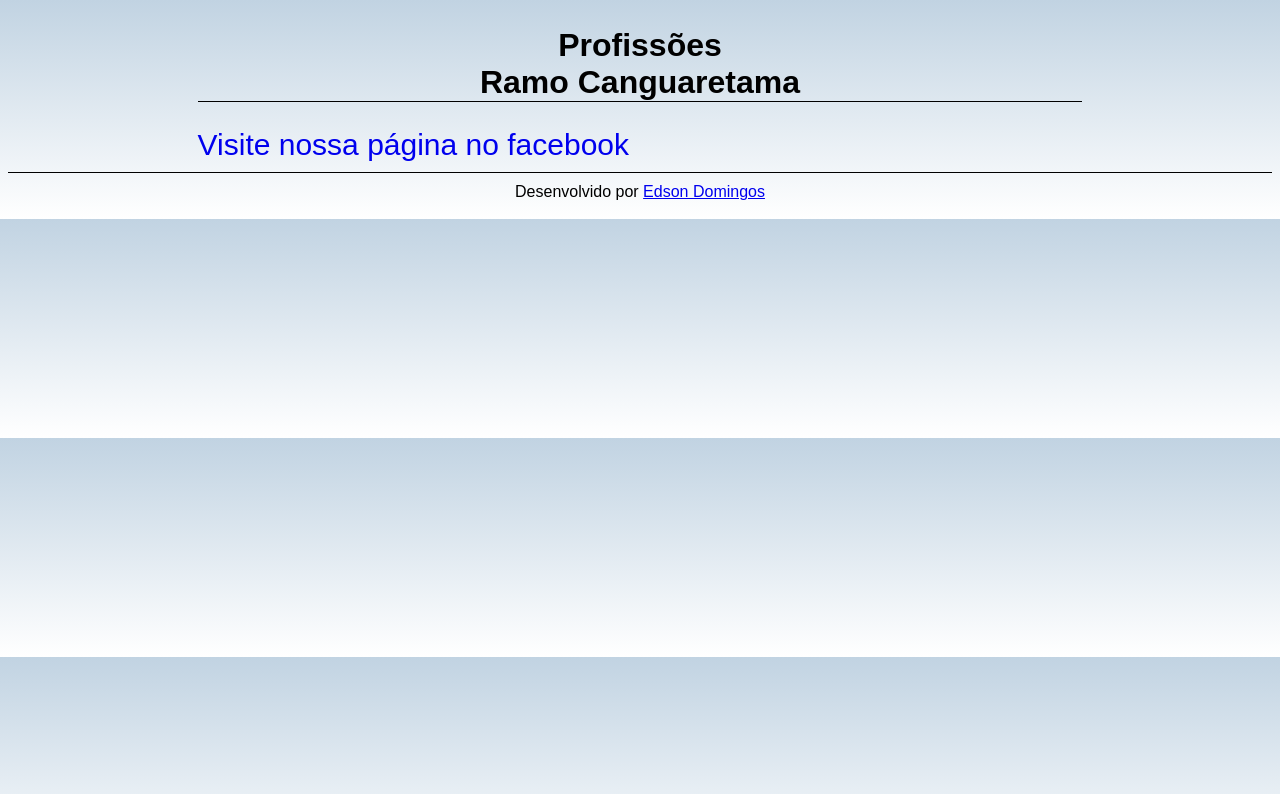
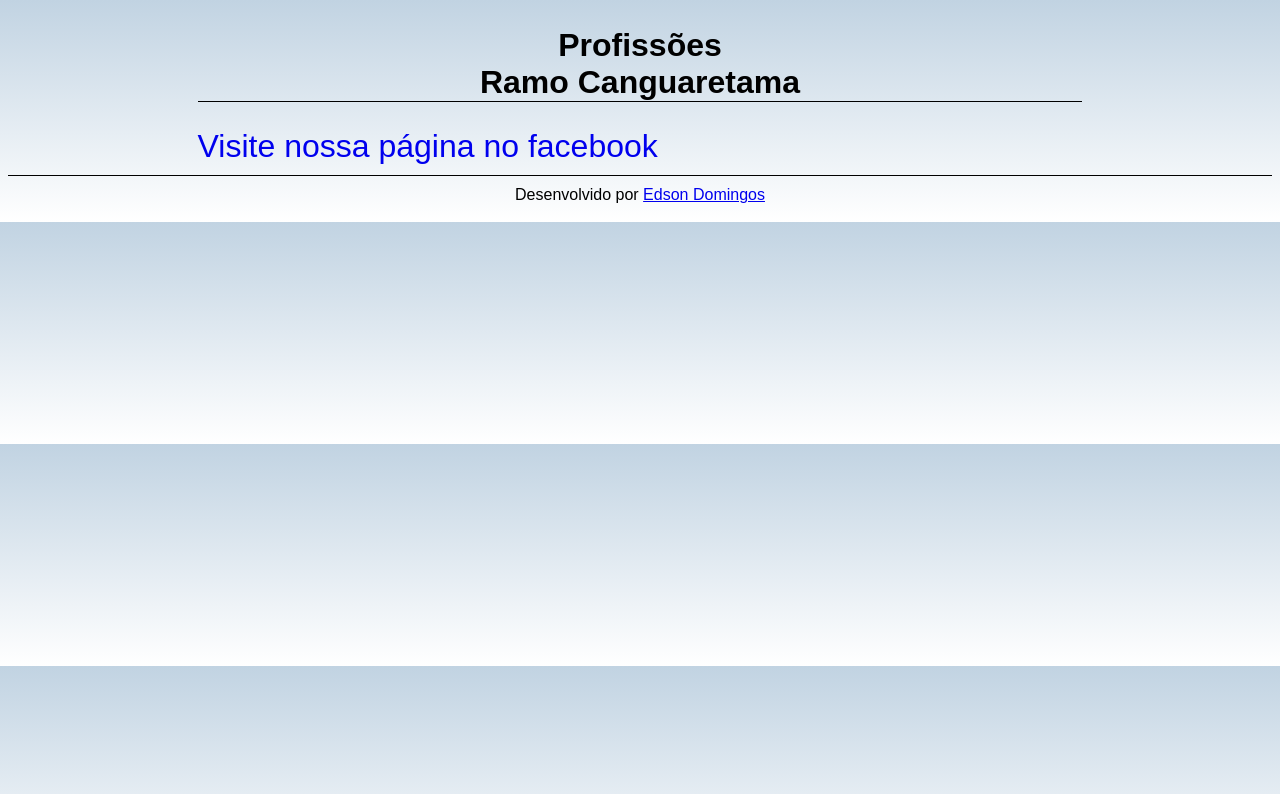
Before and after one commit to Edsondomingos/HTML-CSS-JAVASCRIPT, a plain HTML site: page profissoesIrmaos/index.html in a window 1280 px wide. Drawn offline with Linux system fonts and the light colour scheme; no server answers.

Commit message:
pequeno update

```diff
--- a/profissoesIrmaos/estilo.css
+++ b/profissoesIrmaos/estilo.css
@@ -9,7 +9,7 @@ section {
 }
 
 #pagina {
-    font-size: 30px;
+    font-size: 2rem;
     text-decoration: none;
 }
 #pagina:hover {
--- a/profissoesIrmaos/index.html
+++ b/profissoesIrmaos/index.html
@@ -1,5 +1,5 @@
 <!DOCTYPE html>
-<html>
+<html lang="pt-br">
 <head>
 	<meta charset="utf-8">
 	<meta name="viewport" content="width=device-width, initial-scale=1">
```
